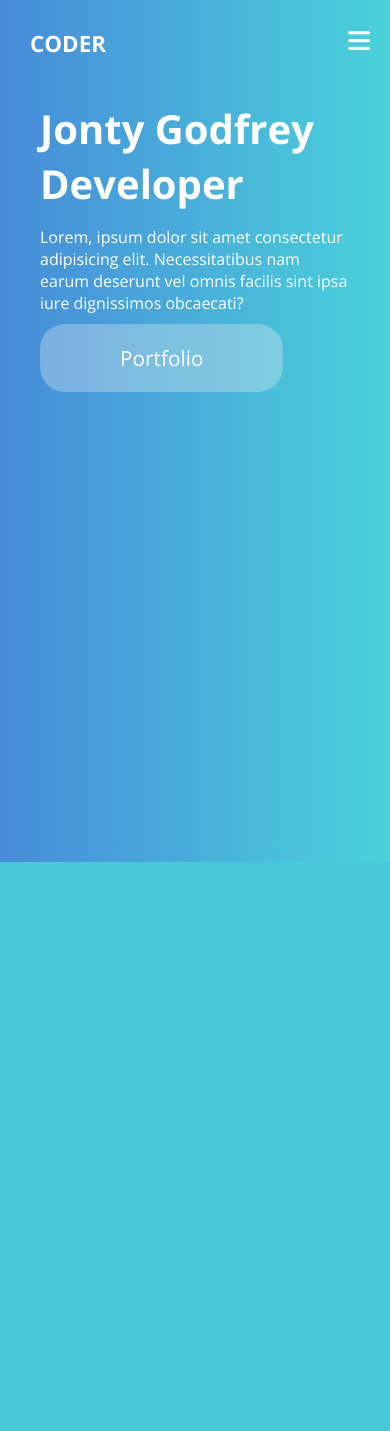
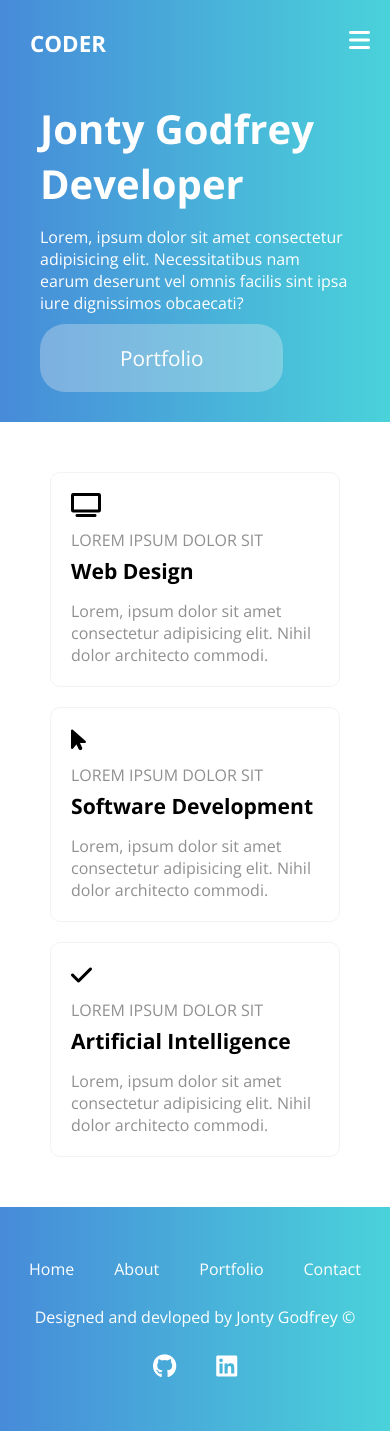
Before and after one commit to jont-2713/portfolio, a Django app: page / in a window 390 px wide. Before the commit the page ends 862 px from the top, so only its background shows below. Run offline with Django 5.2, Linux system fonts and the light colour scheme.

Commit message:
Added card section. Added footer. Finished base.html and home design

```diff
--- a/website/static/css/styles.css
+++ b/website/static/css/styles.css
@@ -5,6 +5,10 @@ html, body{
     height: 100%;
     color: #ffffff;
     font-size: 16px;
+}
+
+.bg{
+    background-color: white;
 }
 
 body{
@@ -129,7 +133,7 @@ nav .nav-list li {
 .slide{
     display: grid;
     grid-template-columns: 1fr 1fr;
-    padding: 50px 75px;
+    padding: 120px 75px; /* Adjust */
 }
 
 .slide-item-1{
@@ -148,8 +152,7 @@ nav .nav-list li {
 }
 
 .slide-item-1 p:nth-child(odd){
-    /* margin-left: auto;
-    margin-right: auto; */
+    margin-bottom: 50px;
 }
 
 .slide-item-2 img{
@@ -179,4 +182,105 @@ nav .nav-list li {
     }
 }
 
-/* Cards and burger */
+/* Information Section */
+
+i{
+    font-size: 1.5rem;
+}
+
+.info{
+    padding: 50px 50px;
+}
+
+.info .card-block{
+    display: grid;
+    grid-template-columns: 1fr 1fr 1fr;
+    gap: 20px;
+}
+
+.info .card-block .card{
+    padding: 20px;
+    border: 1px solid #f3f3f3;
+    border-radius: 10px;
+}
+
+.info .card-block .card:hover{
+    padding: 20px;
+    border: 1px solid #c9c9c9;
+    border-radius: 10px;
+}
+
+.info .card-block .card p, .info .card-block .card h4{
+    margin: 0;
+}
+
+.card{
+    font-size: 1.1rem;
+    color: #000000;
+}
+
+.card-intro{
+    padding: 10px 0px 5px 0px;
+    color: #00000070;
+    text-transform: uppercase;
+}
+
+.info .card-block .card h4{
+    padding: 0px 0px 15px 0px;
+    font-size: 1.2em;
+
+}
+
+.card-text{
+    color: #00000070;
+}
+
+@media(max-width: 1000px){
+    .info .card-block{
+        display: grid;
+        grid-template-columns: 1fr;
+    }
+    .info .card-block .card{
+        padding: 20px;
+        border: 1px solid #f3f3f3;
+        border-radius: 10px;
+    }
+
+    .info .card-block .card:hover{
+        padding: 20px;
+        border: 1px solid #c9c9c9;
+        border-radius: 10px;
+    }
+}
+
+/* Footer */
+footer{
+    padding: 25px;
+}
+
+footer ul{
+    display: flex;
+    flex-direction: row;
+    justify-content: center;
+    padding: 0px;
+}
+
+footer p{
+    display: flex;
+    flex-direction: row;
+    justify-content: center;
+}
+
+@media(max-width: 1000px) {
+    footer ul{
+        display: flex;
+        flex-direction: row;
+        justify-content: center;
+    }
+
+    footer p{
+        display: flex;
+        flex-direction: row;
+        justify-content: center;
+    }
+}
--- a/website/templates/home.html
+++ b/website/templates/home.html
@@ -15,4 +15,29 @@
         <img src="{% static 'images/programing.png' %}" alt="Test" />
     </div>
 </div>
+<section class="bg">
+    <section class="info">
+        <div class="card-block">
+            <div class="card">
+                <i class="fa-solid fa-tv"></i>
+                <p class="card-intro">Lorem ipsum dolor sit</p>
+                <h4>Web Design</h4>
+                <p class="card-text">Lorem, ipsum dolor sit amet consectetur adipisicing elit. Nihil dolor architecto commodi.</p>
+            </div>
+            <div class="card">
+                <i class="fa-solid fa-arrow-pointer"></i>
+                <p class="card-intro">Lorem ipsum dolor sit</p>
+                <h4>Software Development</h4>
+                <p class="card-text">Lorem, ipsum dolor sit amet consectetur adipisicing elit. Nihil dolor architecto commodi.</p>
+            </div>
+            <div class="card">
+                <i class="fa-solid fa-check"></i>
+                <p class="card-intro">Lorem ipsum dolor sit</p>
+                <h4>Artificial Intelligence</h4>
+                <p class="card-text">Lorem, ipsum dolor sit amet consectetur adipisicing elit. Nihil dolor architecto commodi.</p>
+            </div>
+        </div>
+    </section>
+</section>
+
 {% endblock %}
--- a/website/templates/partials/footer.html
+++ b/website/templates/partials/footer.html
@@ -1,3 +1,15 @@
 <footer>
-
+    <ul>
+        <li><a href="{% url 'home' %}">Home</a></li>
+        <li><a href="#">About</a></li>
+        <li><a href="#">Portfolio</a></li>
+        <li><a href="{% url 'contact' %}">Contact</a></li>
+    </ul>
+    <p>Designed and devloped by Jonty Godfrey &copy;</p>
+    <div class="footer-social-links">
+        <ul>
+            <li><a href="https://github.com/jont-2713?tab=repositories"><i class="fa-brands fa-github"></i></a></li>
+            <li><i class="fa-brands fa-linkedin"><a href="#"></a></i></li>
+        </ul>
+    </div>
 </footer>
```
